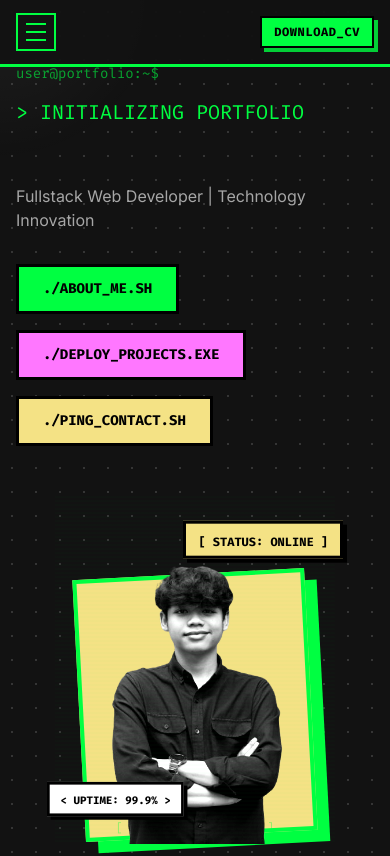
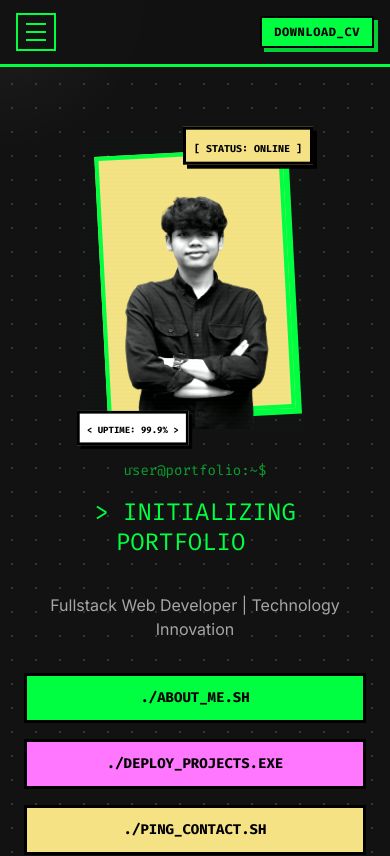
Before and after one commit to RayhanHanun/portoweb, a Next.js app: page / in a window 390 px wide. Shown: the top 856 px of the page. Built offline with nearby package versions, Linux system fonts and the light colour scheme.

Commit message:
fix: massive responsive overhaul, mobile layout perfection, and dynamic animation sync

```diff
--- a/src/app/layout.tsx
+++ b/src/app/layout.tsx
@@ -2,6 +2,7 @@ import type { Metadata } from "next";
 import { Fira_Code, Inter } from "next/font/google";
 import Navbar from "@/components/sections/Navbar";
 import CursorSpotlight from "@/components/ui/CursorSpotlight";
+import ScrollToTop from "@/components/ui/ScrollToTop";
 import "./globals.css";
 
 const firaCode = Fira_Code({
@@ -36,6 +37,7 @@ export default function RootLayout({ children }: LayoutProps<"/">) {
         <Navbar />
         {/* pt-16 offset for fixed navbar height, relative z-10 to stay above spotlight */}
         <main className="relative z-10 pt-16 flex-1">{children}</main>
+        <ScrollToTop />
       </body>
     </html>
   );
--- a/src/components/sections/AboutSection.tsx
+++ b/src/components/sections/AboutSection.tsx
@@ -1,8 +1,6 @@
-import { brutalSpring } from "@/lib/utils";
 import TerminalCard from "@/components/ui/TerminalCard";
 import {
   academicData,
-  experienceData,
   techStack,
   focusAreas,
   softSkillsData,
@@ -11,7 +9,7 @@ import { FadeUpContainer, FadeUpItem } from "@/components/ui/MotionWrapper";
 
 export default function AboutSection() {
   return (
-    <section id="about" className="px-4 md:px-8 py-20 max-w-7xl mx-auto">
+    <section id="about" className="px-6 md:px-8 lg:px-8 py-12 lg:py-20 max-w-7xl mx-auto">
       {/* Section header */}
       <div className="font-mono text-neo-green text-sm mb-8">
         <span className="text-neo-pink">{">"}</span> cat about.md
@@ -19,7 +17,7 @@ export default function AboutSection() {
 
       {/* ========== BENTO BOX — CSS Grid ONLY, NO Flexbox wrapper ========== */}
       <FadeUpContainer
-        className="grid grid-cols-1 lg:grid-cols-3 gap-6"
+        className="grid grid-cols-1 lg:grid-cols-3 gap-8 lg:gap-6"
       >
         {/* ── Quote Block ── col-span full */}
         <FadeUpItem
--- a/src/components/sections/ContactSection.tsx
+++ b/src/components/sections/ContactSection.tsx
@@ -42,7 +42,7 @@ const inputClasses =
 
 export default function ContactSection() {
   return (
-    <section id="contact" className="px-4 md:px-8 py-20 max-w-7xl mx-auto">
+    <section id="contact" className="px-6 md:px-8 lg:px-8 py-12 lg:py-20 max-w-7xl mx-auto">
       {/* Section header */}
       <div className="font-mono text-neo-green text-sm mb-8">
         <span className="text-neo-pink">{">"}</span> open network_transmission.sh
--- a/src/components/sections/ExperienceSection.tsx
+++ b/src/components/sections/ExperienceSection.tsx
@@ -4,7 +4,7 @@ import { FadeUpContainer, FadeUpItem } from "@/components/ui/MotionWrapper";
 
 export default function ExperienceSection() {
   return (
-    <section id="experience" className="px-4 md:px-8 py-20 max-w-7xl mx-auto">
+    <section id="experience" className="px-6 md:px-8 lg:px-8 py-12 lg:py-20 max-w-7xl mx-auto">
       <div className="mb-8">
         <h2 className="font-mono text-neo-green text-sm">
           <span className="text-neo-pink">{'>'}</span> ls experience/
@@ -12,7 +12,7 @@ export default function ExperienceSection() {
       </div>
 
       <FadeUpContainer
-        className="grid grid-cols-1 lg:grid-cols-2 gap-6"
+        className="grid grid-cols-1 lg:grid-cols-2 gap-8 lg:gap-6"
       >
         {experienceData.map((exp) => (
           <FadeUpItem
--- a/src/components/sections/HeroSection.tsx
+++ b/src/components/sections/HeroSection.tsx
@@ -1,6 +1,6 @@
 "use client";
 
-import { useState } from "react";
+import { useState, useEffect } from "react";
 import { motion } from "framer-motion";
 import Image from "next/image";
 import { TypeAnimation } from "react-type-animation";
@@ -10,20 +10,35 @@ import InfiniteTicker from "@/components/ui/InfiniteTicker";
 
 export default function HeroSection() {
   const [isTouched, setIsTouched] = useState(false);
+  const [isDesktop, setIsDesktop] = useState(true);
+  const [mounted, setMounted] = useState(false);
+
+  useEffect(() => {
+    // Check initial screen size and listen for resizes
+    const mediaQuery = window.matchMedia("(min-width: 1024px)");
+    // eslint-disable-next-line react-hooks/set-state-in-effect
+    setIsDesktop(mediaQuery.matches);
+
+    const handler = (e: MediaQueryListEvent) => setIsDesktop(e.matches);
+    mediaQuery.addEventListener("change", handler);
+
+    setMounted(true);
+    return () => mediaQuery.removeEventListener("change", handler);
+  }, []);
 
   return (
     <section
       id="hero"
-      className="relative overflow-hidden min-h-[calc(100vh-4rem)] flex flex-col items-center justify-center px-4 md:px-8 py-20"
+      className="relative w-full overflow-x-hidden min-h-[70vh] lg:min-h-[calc(100vh-4rem)] flex flex-col items-center justify-center px-6 md:px-8 lg:px-8 py-12 lg:py-20"
     >
-      <div className="w-full max-w-5xl grid grid-cols-1 lg:grid-cols-[1fr_auto] gap-12 items-center -mt-20">
-        {/* Left — Terminal Text Block */}
-        <div>
+      <div className="w-full max-w-5xl grid grid-cols-1 lg:grid-cols-[1fr_auto] gap-8 lg:gap-12 items-center lg:-mt-20">
+        {/* Left — Terminal Text Block (order-2 mobile, order-1 desktop) */}
+        <div className="order-2 lg:order-1 text-center lg:text-left w-full">
           {/* Terminal prompt line */}
           <motion.div
             initial={{ opacity: 0, y: 20 }}
-            animate={{ opacity: 1, y: 0 }}
-            transition={{ duration: 0.5, delay: 0.2 }}
+            animate={mounted ? { opacity: 1, y: 0 } : { opacity: 0, y: 20 }}
+            transition={{ duration: 0.5, delay: isDesktop ? 0.2 : 0.6 }}
             className="font-mono text-sm text-neo-green/60 mb-4"
           >
             user@portfolio:~$
@@ -32,9 +47,9 @@ export default function HeroSection() {
           {/* Typing Effect */}
           <motion.div
             initial={{ opacity: 0, y: 20 }}
-            animate={{ opacity: 1, y: 0 }}
-            transition={{ duration: 0.5, delay: 0.6 }}
-            className="font-mono text-xl md:text-3xl lg:text-4xl text-neo-green min-h-[3em] leading-tight"
+            animate={mounted ? { opacity: 1, y: 0 } : { opacity: 0, y: 20 }}
+            transition={{ duration: 0.5, delay: isDesktop ? 0.6 : 1.0 }}
+            className="font-mono text-2xl sm:text-3xl lg:text-4xl text-neo-green min-h-[3em] leading-tight break-words"
           >
             <TypeAnimation
               sequence={profileData.heroTypingSequence as unknown as (string | number)[]}
@@ -48,23 +63,23 @@ export default function HeroSection() {
           {/* Static subtitle */}
           <motion.p
             initial={{ opacity: 0, y: 20 }}
-            animate={{ opacity: 1, y: 0 }}
-            transition={{ duration: 0.5, delay: 1.0 }}
-            className="font-sans text-neo-white/70 text-base md:text-lg mt-6 max-w-xl"
+            animate={mounted ? { opacity: 1, y: 0 } : { opacity: 0, y: 20 }}
+            transition={{ duration: 0.5, delay: isDesktop ? 1.0 : 1.4 }}
+            className="font-sans text-neo-white/70 text-base md:text-lg mt-6 max-w-xl mx-auto lg:mx-0"
           >
             {profileData.role}
           </motion.p>
 
           {/* CTA Buttons Group */}
-          <div className="flex flex-wrap items-center gap-4 mt-8">
+          <div className="flex flex-col sm:flex-row sm:flex-wrap gap-4 justify-center lg:justify-start mt-8">
             <motion.a
               href="#about"
               initial={{ opacity: 0, y: 20 }}
-              animate={{ opacity: 1, y: 0 }}
+              animate={mounted ? { opacity: 1, y: 0 } : { opacity: 0, y: 20 }}
               onTouchStart={() => {}}
-              className="bg-neo-green text-black border-[3px] border-neo-border px-6 py-3 font-mono font-bold text-sm uppercase shadow-brutal-active md:hover:bg-black md:hover:text-neo-green md:hover:translate-x-[4px] md:hover:translate-y-[4px] md:hover:shadow-none active:bg-black active:text-neo-green transition-all duration-200"
+              className="bg-neo-green text-black border-[3px] border-neo-border px-6 py-3 font-mono font-bold text-sm uppercase text-center shadow-brutal-active md:hover:bg-black md:hover:text-neo-green md:hover:translate-x-[4px] md:hover:translate-y-[4px] md:hover:shadow-none active:bg-black active:text-neo-green transition-all duration-200"
               whileHover={{ x: -4, y: -4, boxShadow: "4px 4px 0px 0px #000" }}
-              transition={{ duration: 0.3, delay: 1.3 }}
+              transition={{ duration: 0.3, delay: isDesktop ? 1.3 : 1.7 }}
             >
               ./ABOUT_ME.SH
             </motion.a>
@@ -72,11 +87,11 @@ export default function HeroSection() {
             <motion.a
               href="#projects"
               initial={{ opacity: 0, y: 20 }}
-              animate={{ opacity: 1, y: 0 }}
+              animate={mounted ? { opacity: 1, y: 0 } : { opacity: 0, y: 20 }}
               onTouchStart={() => {}}
-              className="bg-neo-pink text-black border-[3px] border-neo-border px-6 py-3 font-mono font-bold text-sm uppercase shadow-brutal-active md:hover:bg-black md:hover:text-neo-pink md:hover:translate-x-[4px] md:hover:translate-y-[4px] md:hover:shadow-none active:bg-black active:text-neo-pink transition-all duration-200"
+              className="bg-neo-pink text-black border-[3px] border-neo-border px-6 py-3 font-mono font-bold text-sm uppercase text-center shadow-brutal-active md:hover:bg-black md:hover:text-neo-pink md:hover:translate-x-[4px] md:hover:translate-y-[4px] md:hover:shadow-none active:bg-black active:text-neo-pink transition-all duration-200"
               whileHover={{ x: -4, y: -4, boxShadow: "4px 4px 0px 0px #000" }}
-              transition={{ duration: 0.3, delay: 1.5 }}
+              transition={{ duration: 0.3, delay: isDesktop ? 1.5 : 1.9 }}
             >
               ./DEPLOY_PROJECTS.EXE
             </motion.a>
@@ -84,46 +99,46 @@ export default function HeroSection() {
             <motion.a
               href="#contact"
               initial={{ opacity: 0, y: 20 }}
-              animate={{ opacity: 1, y: 0 }}
+              animate={mounted ? { opacity: 1, y: 0 } : { opacity: 0, y: 20 }}
               onTouchStart={() => {}}
-              className="bg-neo-yellow text-black border-[3px] border-neo-border px-6 py-3 font-mono font-bold text-sm uppercase shadow-brutal-active md:hover:bg-black md:hover:text-neo-yellow md:hover:translate-x-[4px] md:hover:translate-y-[4px] md:hover:shadow-none active:bg-black active:text-neo-yellow transition-all duration-200"
+              className="bg-neo-yellow text-black border-[3px] border-neo-border px-6 py-3 font-mono font-bold text-sm uppercase text-center shadow-brutal-active md:hover:bg-black md:hover:text-neo-yellow md:hover:translate-x-[4px] md:hover:translate-y-[4px] md:hover:shadow-none active:bg-black active:text-neo-yellow transition-all duration-200"
               whileHover={{ x: -4, y: -4, boxShadow: "4px 4px 0px 0px #000" }}
-              transition={{ duration: 0.3, delay: 1.7 }}
+              transition={{ duration: 0.3, delay: isDesktop ? 1.7 : 2.1 }}
             >
               ./PING_CONTACT.SH
             </motion.a>
           </div>
         </div>
 
-        {/* Right — Profile Visual (Glitch) */}
+        {/* Right — Profile Visual (order-1 mobile, order-2 desktop) */}
         <motion.div
-          className="flex justify-center lg:justify-end"
+          className="order-1 lg:order-2 flex justify-center lg:justify-end mt-6 lg:mt-0"
           initial={{ opacity: 0, x: 40 }}
-          animate={{ opacity: 1, x: 0 }}
+          animate={mounted ? { opacity: 1, x: 0 } : { opacity: 0, x: 40 }}
           transition={brutalSpring}
         >
           <motion.div
-            className="relative w-[280px] h-[350px] md:w-[320px] md:h-[420px] flex items-end justify-center group"
+            className="relative w-full max-w-[220px] sm:max-w-[260px] lg:max-w-none lg:w-[320px] lg:h-[420px] aspect-[3/4] lg:aspect-auto group"
             whileHover={{ x: -4, y: -4 }}
             initial={{ opacity: 0, scale: 0.6, x: 100, rotate: 15 }}
-            animate={{ opacity: 1, scale: 1, x: 0, rotate: 0 }}
+            animate={mounted ? { opacity: 1, scale: 1, x: 0, rotate: 0 } : { opacity: 0, scale: 0.6, x: 100, rotate: 15 }}
             transition={{
               type: "spring",
               stiffness: 260,
               damping: 15,
-              delay: 1.9
+              delay: isDesktop ? 1.9 : 0.2
             }}
             onClick={() => setIsTouched(!isTouched)}
             onMouseLeave={() => setIsTouched(false)}
           >
             {/* Tilted Brutalist Backdrop */}
-            <div className={`absolute top-20 bottom-2 left-6 right-6 md:top-28 md:bottom-0 md:left-8 md:right-8 bg-neo-yellow border-[4px] border-neo-green z-0 transition-transform duration-500 shadow-[12px_12px_0px_0px_#00FF41] ${isTouched ? 'rotate-0' : '-rotate-3 md:group-hover:rotate-0'}`}></div>
+            <div className={`absolute inset-4 sm:inset-6 lg:top-28 lg:bottom-0 lg:left-8 lg:right-8 bg-neo-yellow border-[4px] border-neo-green z-0 transition-transform duration-500 shadow-[6px_6px_0px_0px_#00FF41] lg:shadow-[12px_12px_0px_0px_#00FF41] ${isTouched ? 'rotate-0' : '-rotate-3 md:group-hover:rotate-0'}`}></div>
 
             <Image
               src="/images/profile-cutout.png"
               alt="Rayhan Hanun Profile"
               fill
-              sizes="(max-width: 768px) 100vw, (max-width: 1200px) 50vw, 33vw"
+              sizes="(max-width: 640px) 220px, (max-width: 1024px) 260px, 320px"
               className={`z-10 object-contain object-bottom brightness-125 contrast-125 saturate-[1.15] transition-all duration-300 ${isTouched ? 'grayscale-0' : 'grayscale md:group-hover:grayscale-0'}`}
               priority={true}
             />
@@ -140,9 +155,9 @@ export default function HeroSection() {
             <motion.div
               animate={{ y: [-8, 8, -8] }}
               transition={{ duration: 4, repeat: Infinity, ease: "easeInOut" }}
-              className={`absolute top-6 md:top-10 -right-2 md:-right-12 border-[3px] border-black px-3 py-1 z-20 shadow-[4px_4px_0px_0px_rgba(0,0,0,1)] transition-colors duration-300 ${isTouched ? 'bg-neo-pink' : 'bg-neo-yellow md:group-hover:bg-neo-pink'}`}
+              className={`absolute -top-3 -right-2 sm:-top-4 sm:-right-4 lg:top-10 lg:-right-12 border-[3px] border-black px-2 sm:px-3 py-1 z-20 shadow-[4px_4px_0px_0px_rgba(0,0,0,1)] transition-colors duration-300 ${isTouched ? 'bg-neo-pink' : 'bg-neo-yellow md:group-hover:bg-neo-pink'}`}
             >
-              <span className="font-mono text-black font-bold text-xs md:text-sm whitespace-nowrap">
+              <span className="font-mono text-black font-bold text-[10px] sm:text-xs lg:text-sm whitespace-nowrap">
                 [ STATUS: ONLINE ]
               </span>
             </motion.div>
@@ -151,9 +166,9 @@ export default function HeroSection() {
             <motion.div
               animate={{ y: [8, -8, 8] }}
               transition={{ duration: 5, repeat: Infinity, ease: "easeInOut", delay: 1 }}
-              className={`absolute bottom-8 md:bottom-24 -left-2 md:-left-16 scale-90 md:scale-100 origin-bottom-left border-[3px] border-black px-3 py-1 z-30 shadow-[4px_4px_0px_0px_rgba(0,0,0,1)] transition-colors duration-300 ${isTouched ? 'bg-neo-green' : 'bg-white md:group-hover:bg-neo-green'}`}
+              className={`absolute -bottom-3 -left-2 sm:-bottom-4 sm:-left-4 lg:bottom-24 lg:-left-16 scale-90 lg:scale-100 origin-bottom-left border-[3px] border-black px-2 sm:px-3 py-1 z-30 shadow-[4px_4px_0px_0px_rgba(0,0,0,1)] transition-colors duration-300 ${isTouched ? 'bg-neo-green' : 'bg-white md:group-hover:bg-neo-green'}`}
             >
-              <span className="font-mono text-black font-bold text-xs md:text-sm whitespace-nowrap">
+              <span className="font-mono text-black font-bold text-[10px] sm:text-xs lg:text-sm whitespace-nowrap">
                 &lt; UPTIME: 99.9% &gt;
               </span>
             </motion.div>
@@ -163,7 +178,7 @@ export default function HeroSection() {
 
       {/* Scroll indicator */}
       <motion.div
-        className="absolute bottom-24 font-mono text-xs text-neo-green/40"
+        className="font-mono text-xs text-neo-green/40 mt-12 mb-16 lg:mt-0 lg:mb-0 lg:absolute lg:bottom-24"
         animate={{ y: [0, 8, 0] }}
         transition={{ repeat: Infinity, duration: 1.5, ease: "easeInOut" }}
       >
--- a/src/components/ui/TerminalCard.tsx
+++ b/src/components/ui/TerminalCard.tsx
@@ -28,7 +28,7 @@ interface TerminalCardProps {
 
 const accentMap: Record<
   AccentColor,
-  { border: string; shadow: string; headerBg: string; dot: string; hoverInvert: string; textClass: string }
+  { border: string; shadow: string; headerBg: string; dot: string; hoverInvert: string; textClass: string; buttonHoverText: string }
 > = {
   green: {
     border: "border-neo-green",
@@ -37,6 +37,7 @@ const accentMap: Record<
     dot: "bg-neo-green",
     hoverInvert: "hover:bg-neo-green hover:text-black hover:shadow-brutal-active",
     textClass: "text-neo-green",
+    buttonHoverText: "md:hover:!text-neo-green",
   },
   pink: {
     border: "border-neo-pink",
@@ -45,6 +46,7 @@ const accentMap: Record<
     dot: "bg-neo-pink",
     hoverInvert: "hover:bg-neo-pink hover:text-black hover:shadow-brutal-active",
     textClass: "text-neo-pink",
+    buttonHoverText: "md:hover:!text-neo-pink",
   },
   yellow: {
     border: "border-neo-yellow",
@@ -53,6 +55,7 @@ const accentMap: Record<
     dot: "bg-neo-yellow",
     hoverInvert: "hover:bg-neo-yellow hover:text-black hover:shadow-brutal-active",
     textClass: "text-neo-yellow",
+    buttonHoverText: "md:hover:!text-neo-yellow",
   },
   transparent: {
     border: "border-[#333333]",
@@ -61,6 +64,7 @@ const accentMap: Record<
     dot: "bg-neo-white",
     hoverInvert: "hover:bg-[#333333] hover:text-neo-white hover:shadow-brutal-active",
     textClass: "text-neo-white",
+    buttonHoverText: "md:hover:!text-neo-white",
   },
 };
 
@@ -170,7 +174,7 @@ export default function TerminalCard({
               "inline-block mt-4 font-mono text-xs px-4 py-2 border-[3px] font-bold tracking-wider uppercase bg-transparent transition-colors duration-75 ease-out md:group-hover:border-black md:group-hover:text-black md:hover:!bg-black",
               accent.border,
               accent.textClass,
-              `md:hover:!${accent.textClass}`
+              accent.buttonHoverText
             )}
             whileHover={{ x: -2, y: -2 }}
             whileTap={{ x: 2, y: 2 }}
```
Also changed, not shown: src/components/sections/AchievementSection.tsx (+3 -4 lines), src/components/sections/ProjectsSection.tsx (+3 -4 lines), src/components/ui/ScrollToTop.tsx (added, +42 -0 lines).
